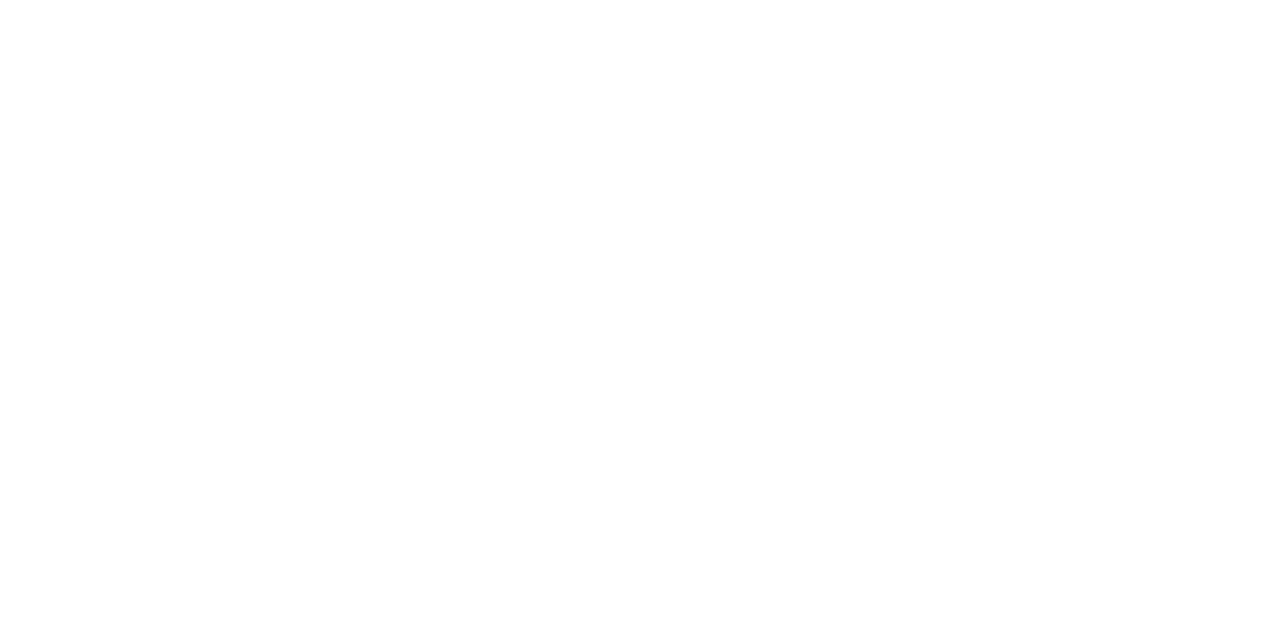
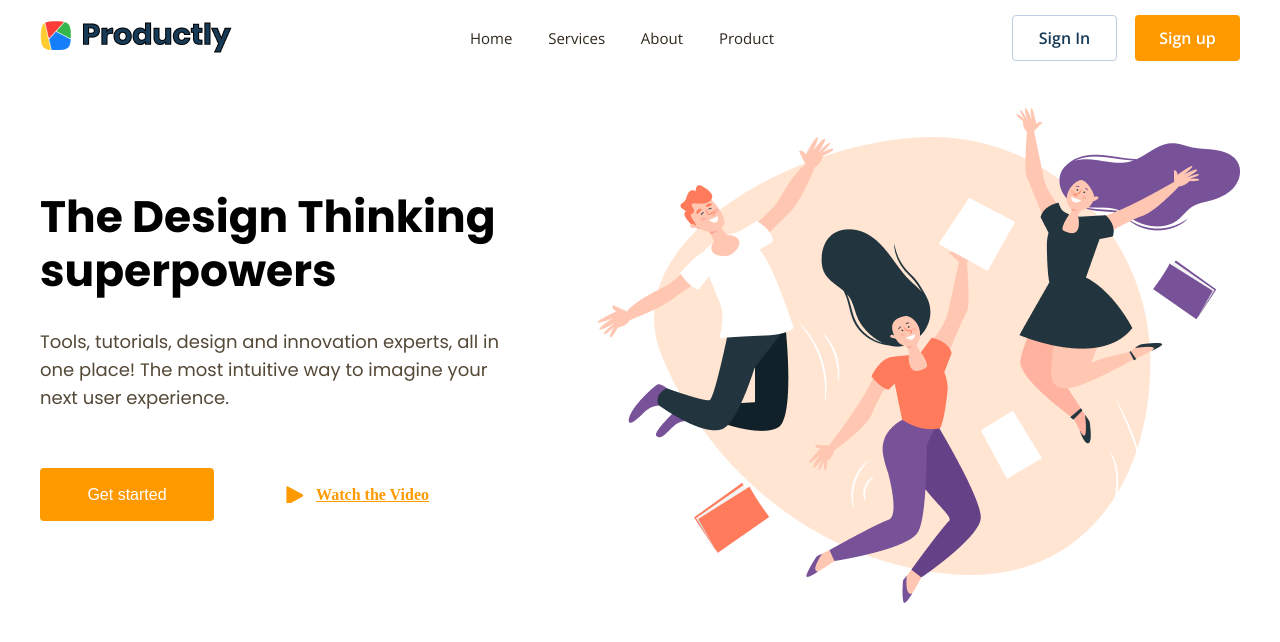
Before and after one commit to Ganchenko-Ilya/productly, a plain HTML site: page index.html in a window 1280 px wide. Drawn offline with nearby package versions, Linux system fonts and the light colour scheme.

Commit message:
create  header

```diff
--- a/index.html
+++ b/index.html
@@ -0,0 +1,78 @@
+<!DOCTYPE html>
+<html lang="en">
+
+<head>
+    <meta charset="UTF-8">
+    <meta http-equiv="X-UA-Compatible" content="IE=edge">
+    <meta name="viewport" content="width=git , initial-scale=1.0">
+    <title>Document</title>
+    <link rel="preconnect" href="https://fonts.googleapis.com">
+    <link rel="preconnect" href="https://fonts.gstatic.com" crossorigin>
+    <link href="https://fonts.googleapis.com/css2?family=Open+Sans:wght@400;600;700;800&display=swap" rel="stylesheet">
+    <link href="https://fonts.googleapis.com/css2?family=Poppins:wght@400;600;700&display=swap" rel="stylesheet">
+    <link rel="stylesheet" href="./css/style.css">
+
+</head>
+
+<body>
+    <header>
+        <nav class="nav-wrapper container">
+            <div class="nav-logo">
+                <a href="#">
+                    <img src="./image/logo.png" alt="logo">
+                </a>
+
+            </div>
+            <div class="nav-list">
+                <ul>
+                    <a href="#">
+                        <li>Home</li>
+                    </a>
+                    <a href="#">
+                        <li>Services</li>
+                    </a>
+                    <a href="#">
+                        <li>About</li>
+                    </a>
+                    <a href="#">
+                        <li>Product</li>
+                    </a>
+                </ul>
+
+            </div>
+            <div class="nav-account">
+                <button class="nav-button sign-in">Sign In</button>
+                <button class="nav-button sign-up">Sign up</button>
+            </div>
+
+
+        </nav>
+        <div class="header-heading container">
+            <div class="header-heading__text">
+                <h1>The Design Thinking superpowers</h1>
+                <p>Tools, tutorials, design and innovation experts, all in one place! The most intuitive way to imagine
+                    your next user experience.</p>
+                <div class="text__button">
+                    <button class="header-heading-button">Get started</button>
+                    <a href="#">Watch the Video</a>
+                </div>
+
+            </div>
+            <img src="./image/header-img.png" alt="people">
+
+        </div>
+
+    </header>
+    <main>
+        <section></section>
+        <section></section>
+        <section></section>
+        <section></section>
+
+    </main>
+    <footer></footer>
+
+
+</body>
+
+</html>
--- a/style.scss
+++ b/style.scss
@@ -0,0 +1,146 @@
+* {
+    margin: 0;
+    padding: 0;
+    box-sizing: border-box;
+}
+
+.container {
+    max-width: 1200px;
+    margin: 0 auto;
+}
+
+.nav-logo {
+
+
+    a {
+        display: inline-block;
+
+    }
+
+}
+
+.nav-wrapper {
+    display: flex;
+
+    justify-content: space-between;
+    align-items: center;
+    padding: 15px 0 17px;
+    margin-bottom: 30px;
+
+}
+
+.nav-list {
+    ul {
+        display: flex;
+        width: 304px;
+
+        justify-content: space-between;
+
+        li {
+            list-style-type: none;
+            font-size: 15px;
+            font-weight: 400;
+            font-family: 'Open Sans';
+            color: #2F281E;
+        }
+
+        a {
+            display: inline-block;
+            text-decoration: none;
+        }
+    }
+
+}
+
+.nav-button {
+    width: 105px;
+    height: 46px;
+    background-color: transparent;
+    font-family: 'Open Sans';
+    font-size: 16px;
+    font-weight: 600;
+    border-radius: 4px;
+    cursor: pointer;
+
+}
+
+.sign-up {
+    background-color: #FF9900;
+    color: #fff;
+    margin-left: 14px;
+    border: none;
+
+
+
+}
+
+.sign-in {
+
+    border: #BCD0E5 solid 1px;
+    color: #173A56;
+
+}
+
+.header-heading {
+    display: flex;
+    justify-content: space-between;
+    align-items: center;
+
+}
+
+.header-heading__text {
+    h1 {
+        font-size: 44px;
+        font-family: 'Poppins';
+        line-height: 54px;
+        margin-bottom: 30px;
+
+    }
+
+    p {
+        font-family: 'Poppins';
+        line-height: 28px;
+        color:#544837;
+        font-size: 18px;
+        font-weight: 400;
+        max-width: 487px;
+        margin-bottom: 56px;
+
+
+    }
+    .header-heading-button{
+        width:174px;
+        height: 53px;
+        background-color:#FF9900 ;
+        border: none;
+        border-radius: 4px ;
+        font-size: 16px;
+        color:#fff;
+        cursor: pointer;
+    }
+    .text__button{
+        display: flex;
+        width:389px;
+        justify-content: space-between;
+        align-items: center;
+        a{
+            display: inline-block;
+            color: #FF9900;
+            font-family: 'Poppinos';
+            font-weight: 600;
+            font-size: 16px;
+
+
+        }
+        a::before{
+            content:'';
+            background-image: url(../image/agle.svg);
+            background-repeat: no-repeat;
+            padding-left: 30px;
+
+
+        }
+    }
+
+
+}
```
Also changed, not shown: css/style.css, image/agle.svg (added), image/header-img.png (added), image/logo.png (added), 1 other file.
